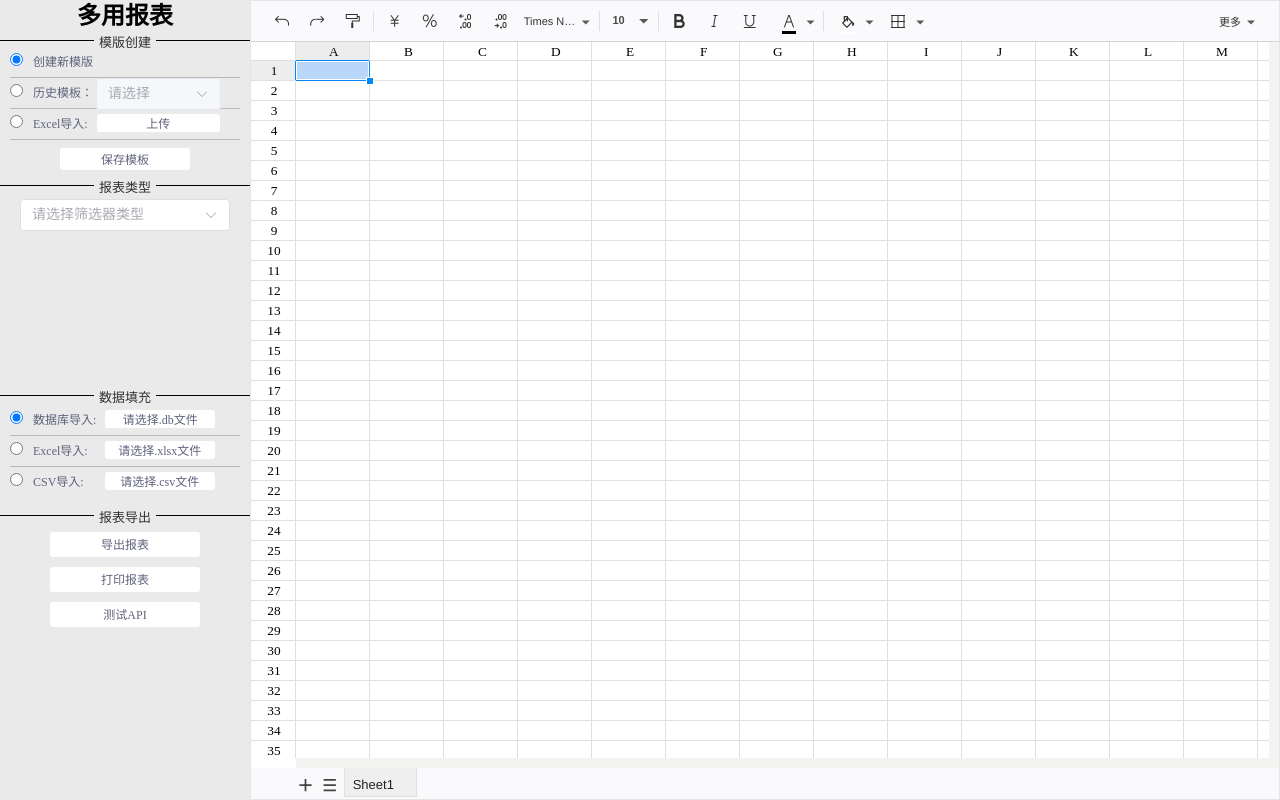
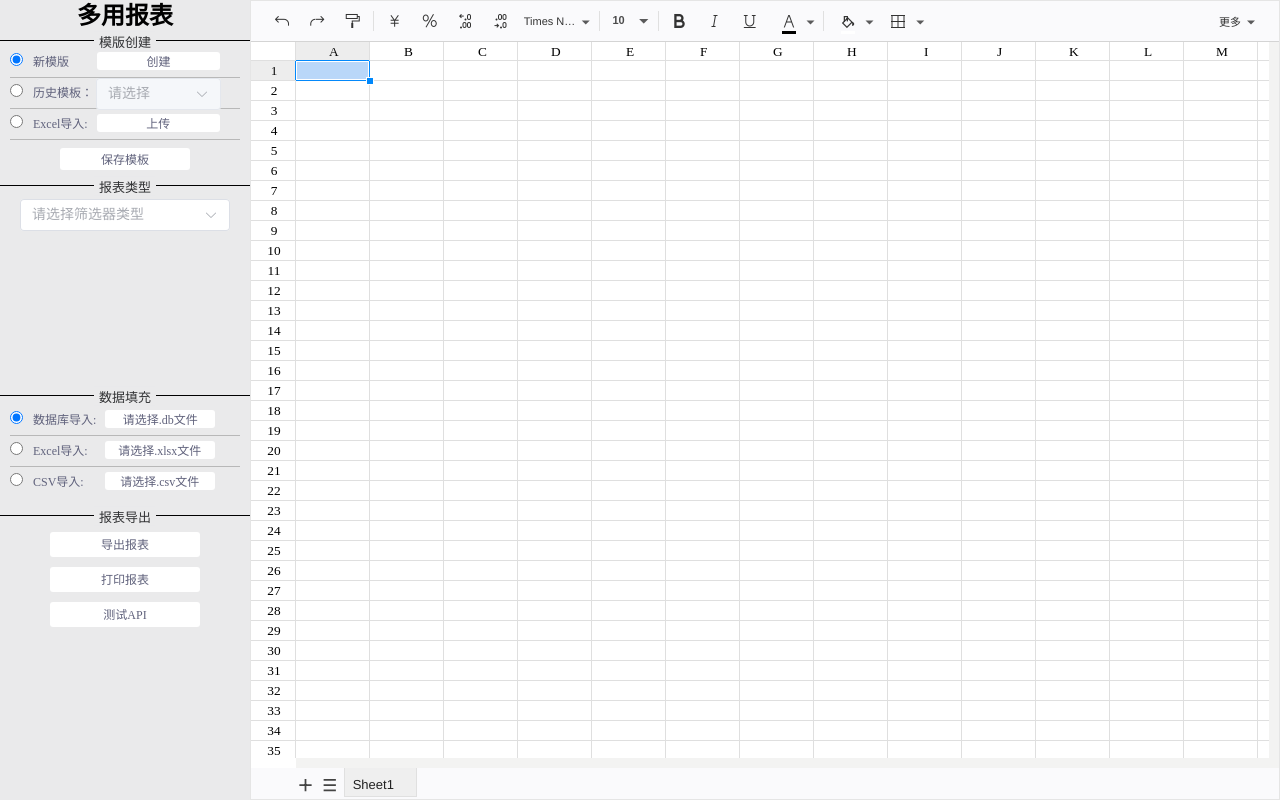
Before and after one commit to wangqi2002/reportForms, a Vue app in the folder reportforms/: page / in a window 1280 px wide. Built offline with nearby package versions, Linux system fonts and the light colour scheme; a web font is replaced by a local one.

Commit message:
fill update

```diff
--- a/reportforms/src/components/Luckysheet.vue
+++ b/reportforms/src/components/Luckysheet.vue
@@ -16,14 +16,29 @@ const createLuckysheet = () => {
   {
     name: "Sheet1",
     color: "",
-    status: "1",
-    order: "0",
-    data: [],
-    config: {},
     index: 0,
+    status: 1,
+    order: 0,
+    data: null,
+    config: {}
   }
   let excelOptions = store.state.luckyOptions;
   excelOptions.data.push(initialOption);
+  luckysheet.create(excelOptions);
+}
+const newLuckysheet = () => {
+  let initialOption = [
+    {
+      name: "Sheet1",
+      color: "",
+      index: 0,
+      status: 1,
+      order: 0,
+      data: [],
+      config: {}
+    }]
+  let excelOptions = store.state.luckyOptions;
+  excelOptions.data = initialOption;
   luckysheet.create(excelOptions);
 }
 const handleSetdata = (value) => {
@@ -35,6 +50,9 @@ const handleSetdata = (value) => {
 // !!! create luckysheet after mounted
 onMounted(() => {
   createLuckysheet()
+  emitter.on("newLucky", () => {
+    newLuckysheet();
+  });
   emitter.on("setLucky", (e) => {
     handleSetdata(e);
   });
--- a/reportforms/src/components/Reportcreate.vue
+++ b/reportforms/src/components/Reportcreate.vue
@@ -7,7 +7,9 @@
           <div class="radio_box">
             <input type="radio" v-model="reportTemplate" value="1" label="1" @change="handleChange" />
           </div>
-          <div class="radio_content">创建新模版</div>
+          <div class="radio_content">新模版
+            <button class="create_btn" :disabled="isEffect1" @click="handleNewreport">创建</button>
+          </div>
         </div>
       </div>
       <div class="reprot_item history_report">
@@ -39,7 +41,7 @@
       </div>
       <div class="reprot_item save_report">
         <div style="margin-top: 5px">
-          <button class="save_btn">保存模板</button>
+          <button class="save_btn" @click="handleSavereport">保存模板</button>
         </div>
       </div>
     </div>
@@ -49,6 +51,7 @@
 <script setup>
 import { ref, getCurrentInstance } from "vue";
 import LuckyExcel from "luckyexcel";
+import emitter from "@/unit/mittBus";
 
 const instance = getCurrentInstance();
 
@@ -56,6 +59,7 @@ const jsonData = ref({});
 const fileInput = ref();
 const reportTemplate = ref(1);
 const historyValue = ref("");
+let isEffect1 = ref(false);
 let isEffect2 = ref(true);
 let isEffect3 = ref(true);
 const historyReports = [
@@ -70,37 +74,36 @@ const historyReports = [
   {
     value: "Option3",
     label: "模板3",
-  },
-  {
-    value: "Option4",
-    label: "模板4",
-  },
-  {
-    value: "Option5",
-    label: "模板5",
-  },
+  }
 ];
 
+const handleNewreport = () => {
+  emitter.emit("newLucky");
+}
 const handleChange = () => {
   if (reportTemplate.value === "1") {
+    isEffect1 = false
     isEffect2 = true;
     isEffect3 = true;
     instance.proxy.$forceUpdate();
   } else if (reportTemplate.value === "2") {
+    isEffect1 = true;
     isEffect2 = false;
     isEffect3 = true;
     instance.proxy.$forceUpdate();
   } else if (reportTemplate.value === "3") {
+    isEffect1 = true;
     isEffect2 = true;
     isEffect3 = false;
     instance.proxy.$forceUpdate();
   }
 }
-
 const clickFileIput = () => {
   fileInput.value?.click();
 };
-
+const handleSavereport = () => {
+  console.log("save report")
+}
 const loadExcel = (evt) => {
   const files = evt.target.files;
   if (files == null || files.length == 0) {
--- a/reportforms/src/style/reportCreate.scss
+++ b/reportforms/src/style/reportCreate.scss
@@ -13,6 +13,17 @@
         .radio_defined {
             .radio_content {
                 color: #60627c;
+                .create_btn {
+                    height: calc($radio_content_item-height - 4px);
+                    line-height: calc($radio_content_item-height - 4px);
+                    width: calc(100% - 67px);
+                    margin-left: 25px;
+                    background-color: white;
+                    color: #60627c;
+                    font-size: 12px;
+                    border: 1px solid transparent;
+                    border-radius: 3px;
+                }
             }
         }
     }
--- a/reportforms/src/unit/conversionDataformat.js
+++ b/reportforms/src/unit/conversionDataformat.js
@@ -53,10 +53,19 @@ const dbTospread = (dataList) => {
 
 const dbTolucky = (data, range) => {
     let index = 0
-    let rangeSpace = {
+    console.log(range)
+    let rangeSpace = {}
+    if (range.tableHead) {
+        rangeSpace = {
             r: range.row[0],
             c: range.column[0],
             data: [...range.tableHead]
+        }
+    } else {
+        rangeSpace = {
+            r: range.row[0],
+            c: range.column[0]
+        }
     }
     let luckyData = []
     if (Array.isArray(data[0])) {
@@ -87,9 +96,11 @@ const dbDataConverL = (rangeSpace, index, data) => {
         sheet.order = index
     }
     let cellData = []
+    if (rangeSpace.data) {
         rangeSpace.data.forEach((item) => {
             cellData.push(item)
         })
+    }
     for (let i = 0; i < data.length; i++) {
         let j = 0
         for (const item in data[i]) {
@@ -144,6 +155,3 @@ export {
     produceOption,
     rangeTohead
 }
-/* document.querySelector(".fill_table").clientHeight ? document.querySelector(".fill_table").clientHeight + 20 : 480
-
-document.querySelector(".fill_table").clientWidth? document.querySelector(".fill_table").clientWidth : 600 */
--- a/reportforms/vue.config.js
+++ b/reportforms/vue.config.js
@@ -1,4 +1,5 @@
 const { defineConfig } = require('@vue/cli-service')
 module.exports = defineConfig({
-  transpileDependencies: true
+  publicPath: './',
+  transpileDependencies: true,
 })
```
Also changed, not shown: reportforms/src/components/Option.vue (+3 -5 lines), reportforms/src/router/index.js (+3 -8 lines). Lines whose indentation alone changed are shown as unchanged.
